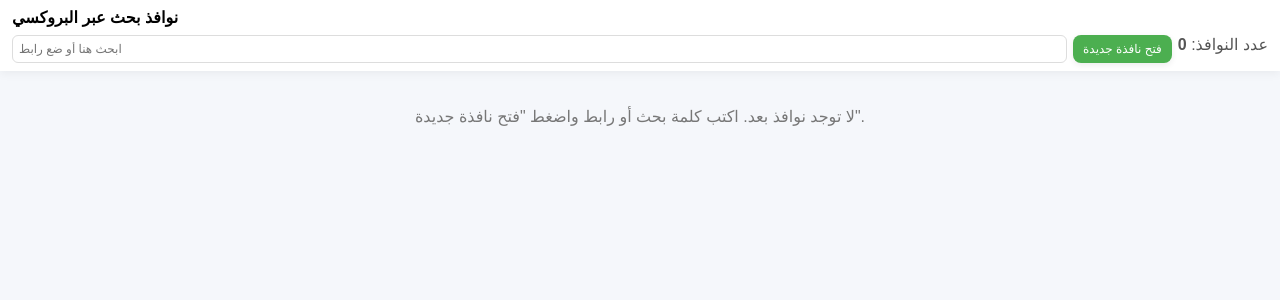
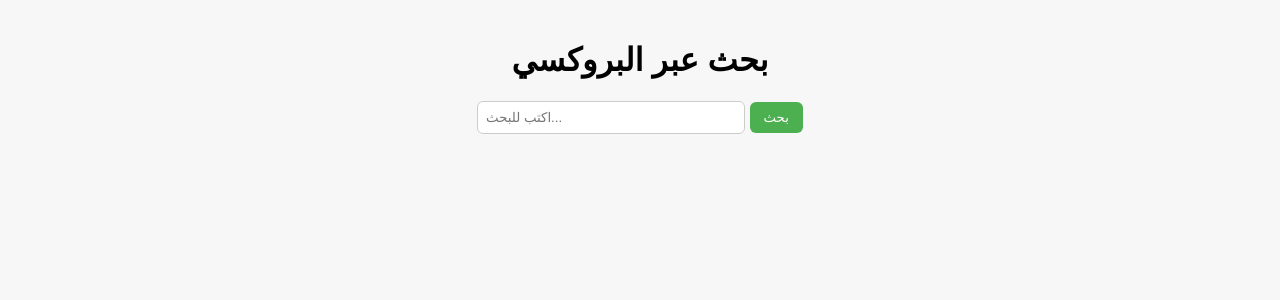
Before and after one commit to Asdasd7117/google, a Flask app: page / in a window 1280 px wide. Shown: the top 300 px of the page. Run offline with Flask 3, Linux system fonts and the light colour scheme.

Commit message:
Update index.html

```diff
--- a/templates/index.html
+++ b/templates/index.html
@@ -1,138 +1,26 @@
 <!DOCTYPE html>
 <html lang="ar">
 <head>
-<meta charset="UTF-8">
-<meta name="viewport" content="width=device-width, initial-scale=1.0">
-<title>نوافذ بحث عبر البروكسي</title>
-<style>
-body { font-family: Arial, sans-serif; margin: 0; background: #f5f7fb; }
-header { position: sticky; top: 0; background: #fff; padding: 8px 12px; box-shadow: 0 2px 10px rgba(0,0,0,.06); z-index: 10; }
-h1 { margin: 0; font-size: 16px; }
-.controls { display: flex; gap: 6px; margin-top: 8px; flex-wrap: wrap; }
-input[type="text"] { flex: 1; min-width: 180px; padding: 6px; border: 1px solid #ddd; border-radius: 6px; font-size: 12px; }
-button { padding: 6px 10px; border: 0; border-radius: 8px; cursor: pointer; font-size: 12px; box-shadow: 0 2px 6px rgba(0,0,0,.08); }
-.btn { background: #4caf50; color: #fff; }
-.btn:hover { filter: brightness(0.95); }
-.grid { display: grid; grid-template-columns: repeat(3, 1fr); gap: 8px; padding: 8px; }
-.card { background: #fff; border-radius: 12px; overflow: hidden; box-shadow: 0 2px 8px rgba(0,0,0,.06); display: flex; flex-direction: column; }
-.card-header { padding: 4px 6px; display: flex; gap: 4px; align-items: center; border-bottom: 1px solid #eee; }
-.card-header input { flex: 1; min-width: 80px; font-size: 12px; padding: 4px; }
-.card-header button { font-size: 12px; padding: 4px 8px; }
-iframe { width: 100%; height: 250px; border: 0; }
-.empty { text-align: center; color: #777; padding: 20px 0; }
-</style>
+  <meta charset="UTF-8">
+  <title>بحث عبر البروكسي</title>
+  <style>
+    body { font-family: Arial; background:#f7f7f7; margin:0; padding:20px; }
+    h1 { text-align:center; }
+    form { text-align:center; margin-bottom:20px; }
+    input { padding:8px; width:250px; border-radius:6px; border:1px solid #ccc; }
+    button { padding:8px 14px; border:none; border-radius:6px; background:#4CAF50; color:white; cursor:pointer; }
+    iframe { width:100%; height:600px; border:0; border-radius:10px; box-shadow:0 2px 8px rgba(0,0,0,.2); }
+  </style>
 </head>
 <body>
-<header>
-<h1>نوافذ بحث عبر البروكسي</h1>
-<div class="controls">
-<input id="globalQuery" type="text" placeholder="ابحث هنا أو ضع رابط">
-<button class="btn" id="addWindow">فتح نافذة جديدة</button>
-<div id="count" style="margin-inline-start:auto;color:#555;">عدد النوافذ: <b id="cnum">0</b></div>
-</div>
-</header>
+  <h1>بحث عبر البروكسي</h1>
+  <form method="get" action="/search">
+    <input type="text" name="q" placeholder="اكتب للبحث..." value="{{ query }}">
+    <button type="submit">بحث</button>
+  </form>
 
-<main>
-<div class="grid" id="grid"></div>
-<div class="empty" id="empty">لا توجد نوافذ بعد. اكتب كلمة بحث أو رابط واضغط "فتح نافذة جديدة".</div>
-</main>
-
-<script>
-const grid = document.getElementById('grid');
-const counter = document.getElementById('cnum');
-const empty = document.getElementById('empty');
-const globalQuery = document.getElementById('globalQuery');
-const addBtn = document.getElementById('addWindow');
-
-let windows = [];
-
-function updateCount() {
-    counter.textContent = windows.length;
-    empty.style.display = windows.length ? 'none' : 'block';
-}
-
-function createCard(query, index) {
-    const card = document.createElement('div');
-    card.className = 'card';
-
-    const head = document.createElement('div');
-    head.className = 'card-header';
-
-    const input = document.createElement('input');
-    input.type = 'text';
-    input.value = query;
-    input.placeholder = 'ابحث داخل هذه النافذة أو ضع رابط...';
-
-    const go = document.createElement('button');
-    go.textContent = 'بحث';
-    go.style.background = '#2196f3';
-    go.style.color = 'white';
-
-    const close = document.createElement('button');
-    close.textContent = 'إغلاق';
-    close.style.background = '#f44336';
-    close.style.color = 'white';
-
-    const frame = document.createElement('iframe');
-    frame.loading = 'lazy';
-
-    function load(q) {
-        let url;
-        if (!q) url = 'https://duckduckgo.com/';
-        else if (/^https?:\/\//i.test(q)) url = q;
-        else url = `https://duckduckgo.com/?q=${encodeURIComponent(q)}&ia=web`;
-        frame.src = `/proxy?url=${encodeURIComponent(url)}`;
-    }
-
-    go.addEventListener('click', () => {
-        input.value = input.value.trim();
-        load(input.value);
-    });
-
-    input.addEventListener('keydown', (e) => {
-        if (e.key === 'Enter') { e.preventDefault(); go.click(); }
-    });
-
-    close.addEventListener('click', async () => {
-        await fetch('/remove_window', {
-            method: 'POST',
-            headers: { 'Content-Type': 'application/json' },
-            body: JSON.stringify({ index })
-        });
-        windows.splice(index,1);
-        renderWindows();
-    });
-
-    head.append(input, go, close);
-    card.append(head, frame);
-    load(query);
-    return card;
-}
-
-function renderWindows() {
-    grid.innerHTML = '';
-    windows.forEach((w, i) => {
-        grid.append(createCard(w,i));
-    });
-    updateCount();
-}
-
-addBtn.addEventListener('click', async () => {
-    const query = globalQuery.value.trim();
-    if (!query) return;
-    await fetch('/add_window', {
-        method: 'POST',
-        headers: { 'Content-Type': 'application/json' },
-        body: JSON.stringify({ query })
-    });
-    windows.push(query);
-    globalQuery.value = '';
-    globalQuery.focus();
-    renderWindows();
-});
-
-// نافذة افتراضية عند التحميل
-renderWindows();
-</script>
+  {% if query %}
+  <iframe src="/p?url={{ 'https://duckduckgo.com/?q=' + query | urlencode }}"></iframe>
+  {% endif %}
 </body>
 </html>
```
